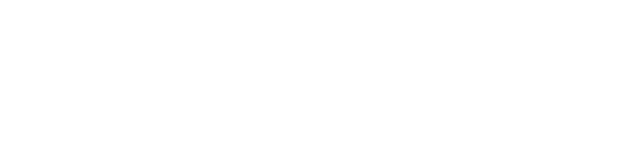
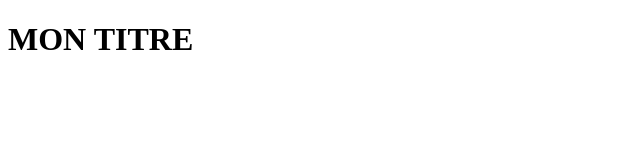
Before and after one commit to Jeanmo66/Js, a plain HTML site: page index.html in a window 1280 px wide. Shown: the whole page, without its empty margins (0-640 px from the left). Drawn offline with Linux system fonts and the light colour scheme.

Commit message:
Ajout H1

```diff
--- a/index.html
+++ b/index.html
@@ -6,6 +6,6 @@
     <title>Document</title>
 </head>
 <body>
-
+    <H1>MON TITRE</H1>
 </body>
 </html>
```
